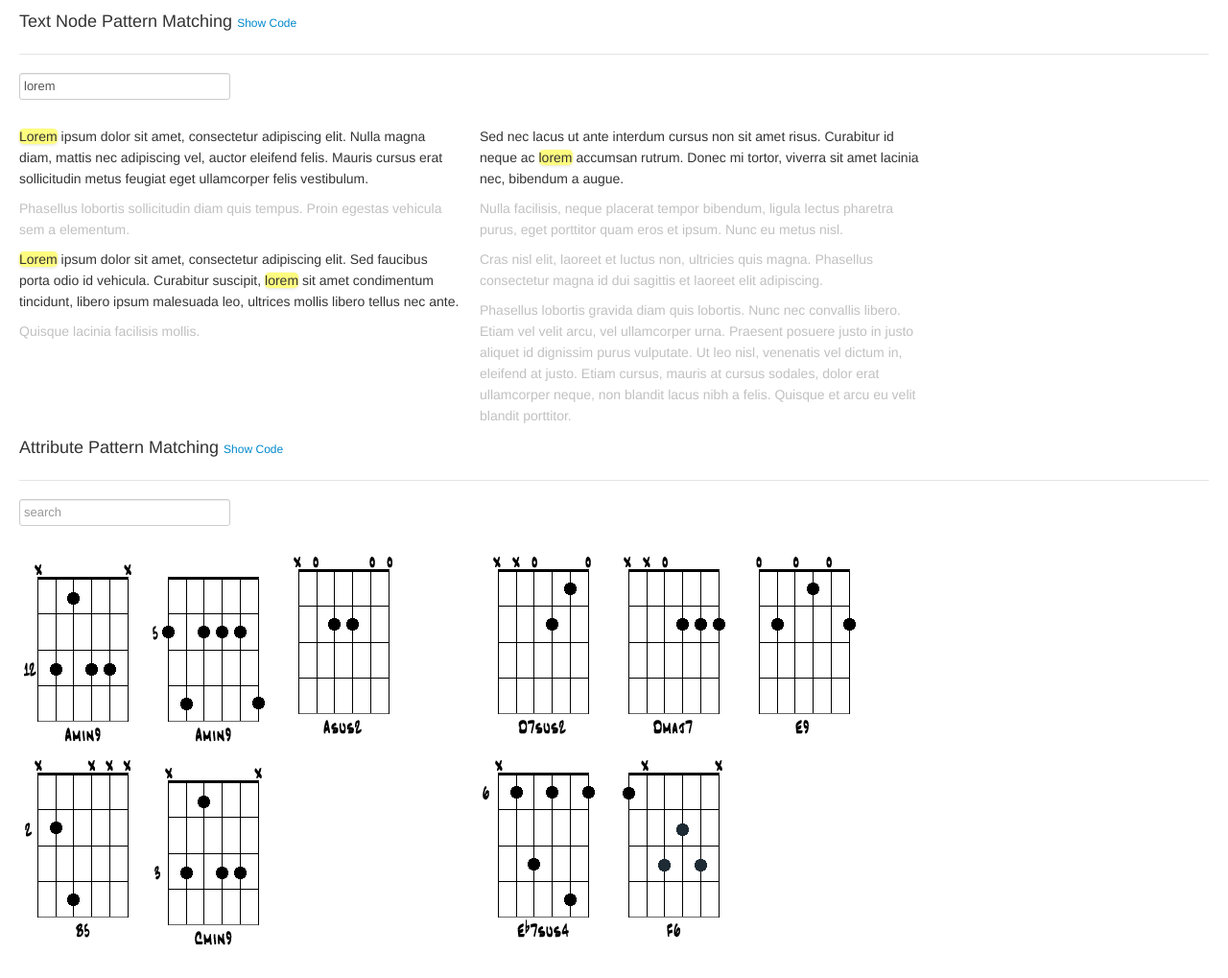
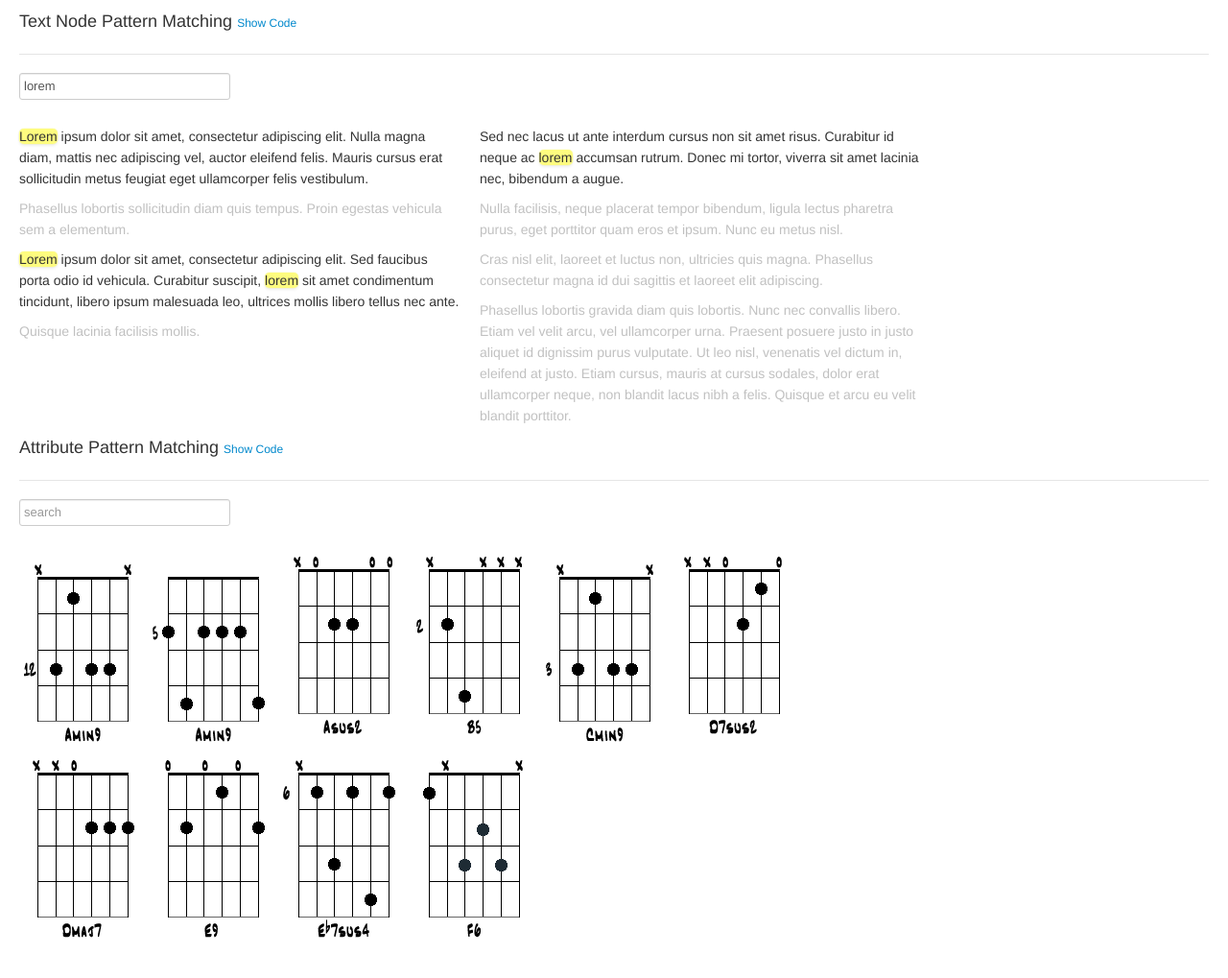
Before and after one commit to bruth/jquery.fn.search, a plain HTML site: page docs/demos/index.html in a window 1280 px wide. Shown: the part 51-1070 px from the top of the page at 96% size. Drawn offline with Linux system fonts and the light colour scheme.

Commit message:
Changed effect on chords demo

```diff
--- a/docs/demos/index.html
+++ b/docs/demos/index.html
@@ -92,6 +92,8 @@ var input = $('input').on('keyup', function() {
 <pre class="prettyprint linenums">
 // Initialize search
 var imgs = $('img').search({
+    // Hide non-matched elements, rather than fade out
+    effect: 'hide',
     highlight: false,
     // Standard filter function, but receives the search pattern as the first
     // argument. The default filter function is 'text' (see above) which pattern
@@ -116,15 +118,12 @@ var input = $('input').on('keyup', function() {
                 </form>
 
                 <div class="row contents">
-                    <div class=span6>
+                    <div class=span12>
                         <img src=chords/chord_amin95.gif data-search=Amin9>
                         <img src=chords/chord_amin96.gif data-search=Amin9>
                         <img src=chords/chord_asus2_open.gif data-search=Asus2>
                         <img src=chords/chord_b55.gif data-search=B5>
                         <img src=chords/chord_cmin95.gif data-search=Cmin9>
-                    </div>
-
-                    <div class=span6>
                         <img src=chords/chord_d7sus2_open.gif data-search=D7sus2>
                         <img src=chords/chord_dmaj7_open.gif data-search=Dmaj7>
                         <img src=chords/chord_e9_open.gif data-search=E9>
@@ -177,6 +176,7 @@ var input = $('input').on('keyup', function() {
                 }, '#main-search');
                 setupDemo('.contents p', '#demo1');
                 setupDemo('.contents img', '#demo2', {
+                    effect: 'hide',
                     highlight: false,
                     filter: function(q) {
                         var metadata = $(this).data('search');
```
